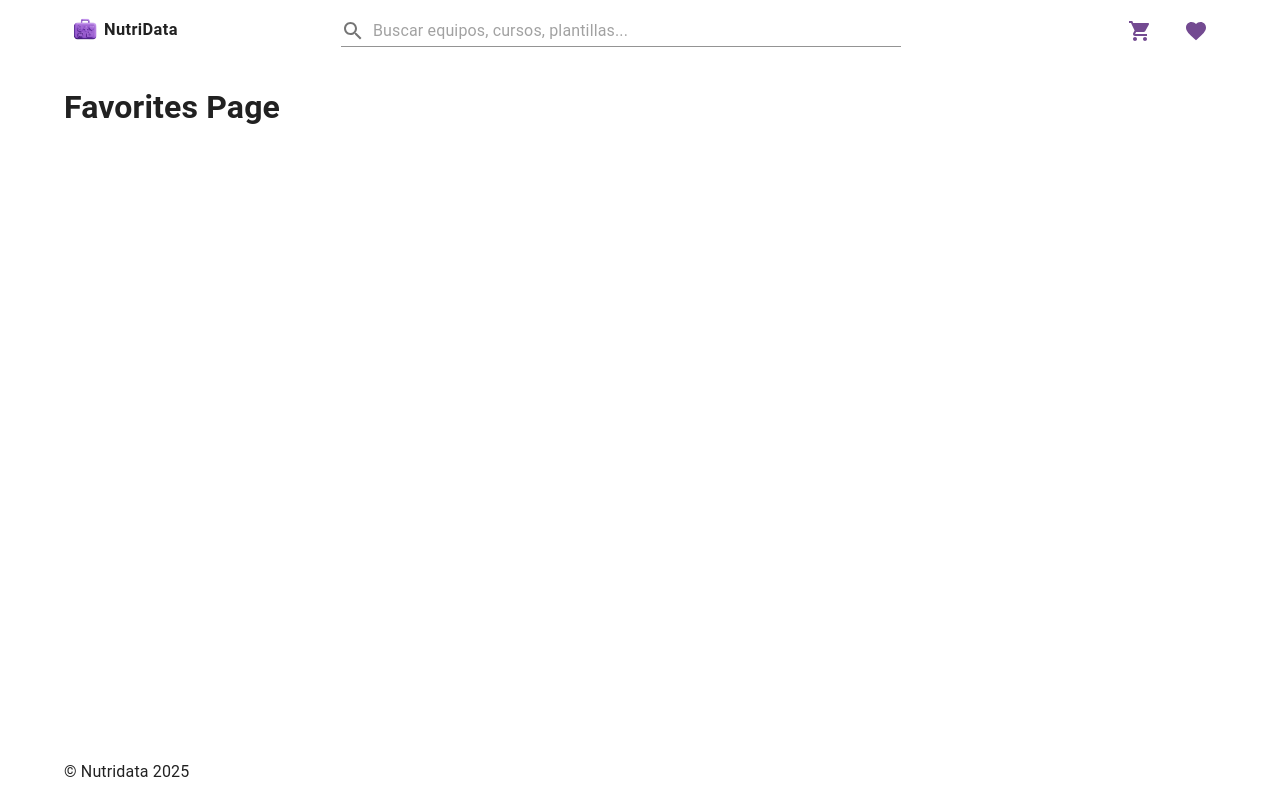
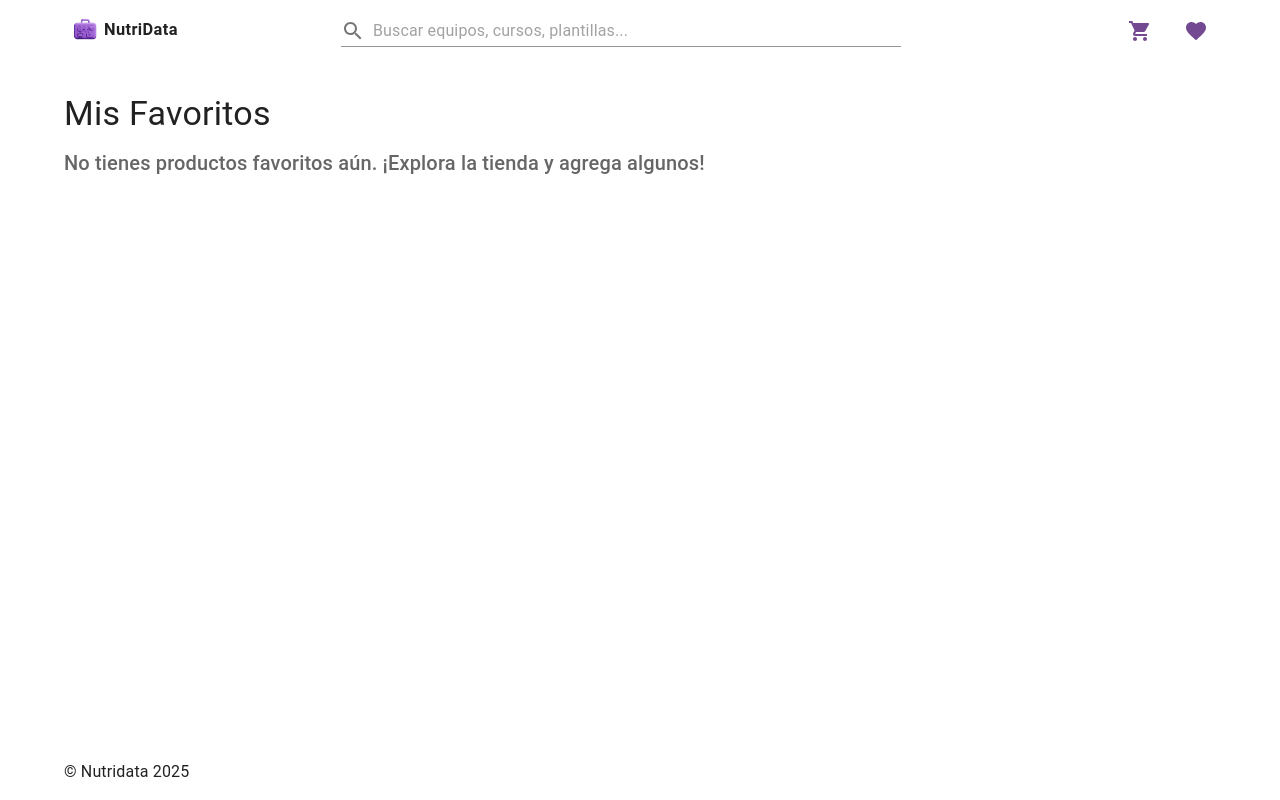
Before and after one commit to jpizarroc99/nutridata-frontend, a React (Vite) app: page /favoritos in a window 1280 px wide. Built offline with nearby package versions, Linux system fonts and the light colour scheme; some icons are missing.

Commit message:
agregue favoritos

```diff
--- a/src/App.jsx
+++ b/src/App.jsx
@@ -14,9 +14,11 @@ import { SearchPage } from "./modules/search/pages/SearchPage";
 
 import { ThemeProvider } from "./modules/core/lib/AppTheme";
 import { CartProvider } from "./modules/cart/components/CartProvider";
+import { FavoriteProvider } from "./modules/favorites/contexts/FavoriteContext";
 
 export default function App() {
   return (
+    <FavoriteProvider>
     <ThemeProvider>
       <CssBaseline />
       <CartProvider>
@@ -35,5 +37,6 @@ export default function App() {
       </BrowserRouter>
     </CartProvider>
     </ThemeProvider>
+    </FavoriteProvider>
   );
 }
--- /dev/null
+++ b/src/modules/favorites/contexts/FavoriteContext.jsx
@@ -0,0 +1,40 @@
+import { createContext, useState, useContext } from "react";
+
+// 1. Crea el contexto
+const FavoriteContext = createContext();
+
+// 2. Crea el Provider que proveerá el estado a la aplicación
+export function FavoriteProvider({ children }) {
+  const [favorites, setFavorites] = useState([]);
+
+  // Funciones para manipular el estado
+  const addFavorite = (product) => {
+    setFavorites((prevFavorites) => {
+      if (!prevFavorites.find((fav) => fav.id === product.id)) {
+        return [...prevFavorites, product];
+      }
+      return prevFavorites;
+    });
+  };
+
+  const removeFavorite = (productId) => {
+    setFavorites((prevFavorites) => prevFavorites.filter((fav) => fav.id !== productId));
+  };
+
+  const isFavorite = (productId) => {
+    return favorites.some((fav) => fav.id === productId);
+  };
+
+  return (
+    <FavoriteContext.Provider value={{ favorites, addFavorite, removeFavorite, isFavorite }}>
+      {children}
+    </FavoriteContext.Provider>
+  );
+}
+
+// 3. Crea un hook personalizado para simplificar el acceso al contexto
+export const useFavorite = () => {
+  const context = useContext(FavoriteContext);
+  if (!context) throw new Error("useFavorite must be used within a FavoriteProvider");
+  return context;
+};
--- a/src/modules/favorites/pages/FavoritesPage.jsx
+++ b/src/modules/favorites/pages/FavoritesPage.jsx
@@ -1,11 +1,34 @@
-import { Container } from "@mui/material";
+// La ruta de importación del contexto es ahora relativa a su nueva ubicación.
+import { Container, Typography, Grid } from "@mui/material";
+import { useTheme } from "@mui/material/styles";
+import useMediaQuery from "@mui/material/useMediaQuery";
 
-export function FavoritesPage() {
+import { ProductCard } from "../../home/components/ProductCardHomePage";
+import { useFavorite } from "../contexts/FavoriteContext";
+
+export const FavoritesPage = () => {
+  const { favorites } = useFavorite();
+  const theme = useTheme();
+  const isSmallScreen = useMediaQuery(theme.breakpoints.down("sm"));
+
   return (
-    <>
-      <Container>
-        <h1>Favorites Page</h1>
-      </Container>
-    </>
+    <Container sx={{ mt: 4 }}>
+      <Typography variant="h4" component="h1" gutterBottom>
+        Mis Favoritos
+      </Typography>
+      {favorites.length === 0 ? (
+        <Typography variant="h6" color="text.secondary">
+          No tienes productos favoritos aún. ¡Explora la tienda y agrega algunos!
+        </Typography>
+      ) : (
+        <Grid container spacing={isSmallScreen ? 2 : 4}>
+          {favorites.map((product) => (
+            <Grid item key={product.id} xs={12} sm={6} md={4} lg={3}>
+              <ProductCard {...product} />
+            </Grid>
+          ))}
+        </Grid>
+      )}
+    </Container>
   );
-}
+};
--- a/src/modules/home/components/SectionTitle.jsx
+++ b/src/modules/home/components/SectionTitle.jsx
@@ -1,6 +1,6 @@
 import { Typography, Box } from "@mui/material";
 
-export function SectionTitle({ title, subtitle }){
+export function SectionTitle({ title, subtitle }) {
   return (
     <Box textAlign="center" mb={4}>
       <Typography variant="h5" fontWeight="bold" gutterBottom>
--- a/src/modules/home/components/SpecializedCategories.jsx
+++ b/src/modules/home/components/SpecializedCategories.jsx
@@ -1,10 +1,10 @@
 import { Grid, Container } from "@mui/material";
 
 import { CategoryCard } from "../../category/components/CategoryCard";
-import { categories } from "../utils/DataSpecializedCategories"
+import { categories } from "../utils/DataSpecializedCategories";
 import { SectionTitle } from "./SectionTitle";
 
-export function SpecializedCategories(){
+export function SpecializedCategories() {
   return (
     <Container>
       <SectionTitle
@@ -32,5 +32,5 @@ export function SpecializedCategories(){
         ))}
       </Grid>
     </Container>
-    )
+  );
 }
--- a/src/modules/home/pages/HomePage.jsx
+++ b/src/modules/home/pages/HomePage.jsx
@@ -5,16 +5,14 @@ import { FeaturedProducts } from "../components/FeaturedProducts";
 import { SpecializedCategories } from "../components/SpecializedCategories";
 import { WelcomeSection } from "../components/WelcomeSection";
 
-
 export function HomePage() {
   return (
-    <div style={{display: "grid","gap":"3rem"}}>
+    <div style={{ display: "grid", gap: "3rem" }}>
       <WelcomeSection />
       <SpecializedCategories />
-      <div style={{backgroundColor: "#F9FAFB"}}>
+      <div style={{ backgroundColor: "#F9FAFB" }}>
         <FeaturedProducts />
       </div>
-
     </div>
   );
 }
```
Also changed, not shown: src/modules/favorites/components/FavoriteIcon.jsx (added, +18 -0 lines), src/modules/favorites/hook/useFavoriteLogic.jsx (added, +19 -0 lines), src/modules/home/components/FeaturedProducts.jsx (+10 -5 lines), src/modules/home/components/WelcomeSection.jsx (+54 -57 lines), src/modules/home/utils/DataSpecializedCategories.js (indentation only). Lines whose indentation alone changed are shown as unchanged.
